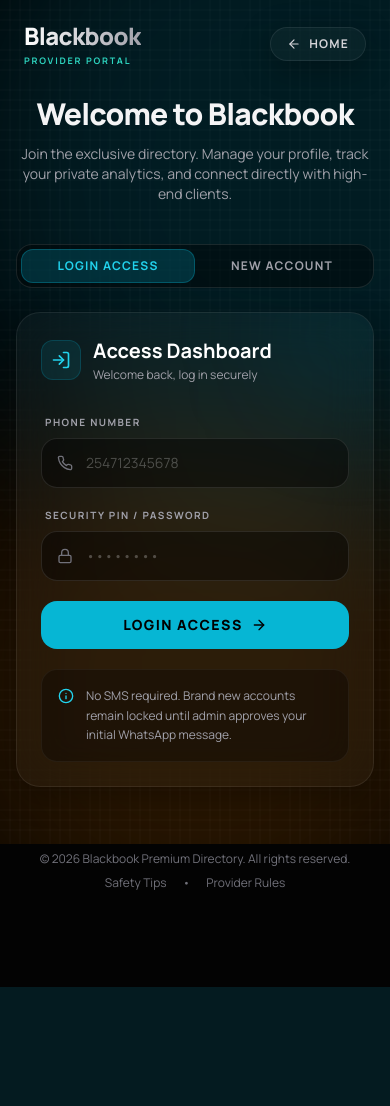
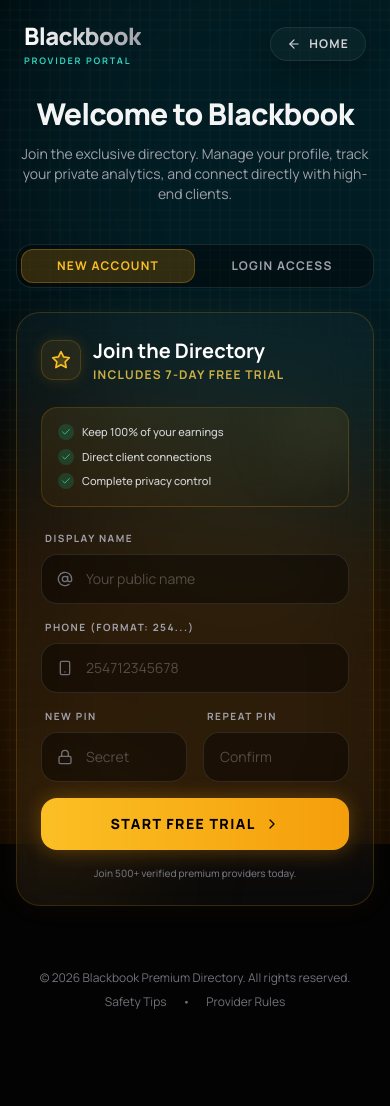
Before and after one commit to Pompompurin888k/blackbook, a Python web app: template web/templates/provider_auth.html in a window 390 px wide. Before the commit the page ends 987 px from the top, so only its background shows below. Run offline with Jinja, Linux system fonts and the light colour scheme; the template is opened without the code that fills it, so the values that code supplies are empty; some libraries are stand-ins or nearby versions.

Commit message:
feat: Add provider authentication and phone phone verification HTML templates.

```diff
--- a/web/templates/provider_auth.html
+++ b/web/templates/provider_auth.html
@@ -168,12 +168,12 @@
             <!-- Mobile Tabs -->
             <div
                 class="md:hidden flex rounded-2xl bg-black/40 border border-white/10 p-1 mb-6 animate-fade-in delay-200">
+                <button type="button" id="tabRegister" onclick="switchTab('register')"
+                    class="flex-1 py-2 text-xs font-bold uppercase tracking-widest rounded-xl border transition-all bg-amber-500/20 text-amber-400 border-amber-500/30">New
+                    Account</button>
                 <button type="button" id="tabLogin" onclick="switchTab('login')"
-                    class="flex-1 py-2 text-xs font-bold uppercase tracking-widest rounded-xl border transition-all bg-cyan-500/20 text-cyan-400 border-cyan-500/30">Login
+                    class="flex-1 py-2 text-xs font-bold uppercase tracking-widest rounded-xl border transition-all text-zinc-400 hover:text-white border-transparent">Login
                     Access</button>
-                <button type="button" id="tabRegister" onclick="switchTab('register')"
-                    class="flex-1 py-2 text-xs font-bold uppercase tracking-widest rounded-xl border transition-all text-zinc-400 hover:text-white border-transparent">New
-                    Account</button>
             </div>
 
             <!-- Two Column Split -->
@@ -181,7 +181,7 @@
 
                 <!-- Login Column -->
                 <div id="loginCol"
-                    class="md:block glass-panel rounded-3xl p-6 sm:p-8 animate-fade-in delay-200 relative overflow-hidden group">
+                    class="hidden md:block glass-panel rounded-3xl p-6 sm:p-8 animate-fade-in delay-200 relative overflow-hidden group">
                     <div
                         class="absolute -top-10 -right-10 w-32 h-32 bg-cyan-500/10 rounded-full blur-3xl group-hover:bg-cyan-500/20 transition-all duration-700">
                     </div>
@@ -242,23 +242,50 @@
 
                 <!-- Registration Column -->
                 <div id="registerCol"
-                    class="hidden md:block glass-panel rounded-3xl p-6 sm:p-8 animate-fade-in delay-200 relative overflow-hidden group">
+                    class="md:block glass-panel rounded-3xl p-6 sm:p-8 animate-fade-in delay-200 relative overflow-hidden group border border-amber-500/20 shadow-[0_0_30px_rgba(245,158,11,0.05)]">
                     <div
                         class="absolute -bottom-10 -left-10 w-40 h-40 bg-amber-500/10 rounded-full blur-3xl group-hover:bg-amber-500/20 transition-all duration-700">
                     </div>
 
-                    <div class="flex items-center gap-3 mb-8 relative">
+                    <div class="flex items-center gap-3 mb-6 relative">
                         <div
-                            class="w-10 h-10 rounded-xl bg-amber-500/10 border border-amber-500/20 flex items-center justify-center text-amber-400">
-                            <i data-feather="user-plus" class="w-5 h-5"></i>
+                            class="w-10 h-10 rounded-xl bg-amber-500/10 border border-amber-500/20 flex items-center justify-center text-amber-400 shadow-[0_0_15px_rgba(245,158,11,0.15)]">
+                            <i data-feather="star" class="w-5 h-5 fill-amber-400/20"></i>
                         </div>
                         <div>
-                            <h2 class="text-xl font-bold text-white">Create Account</h2>
-                            <p class="text-xs text-zinc-400 mt-0.5">New provider? Register here</p>
+                            <h2 class="text-xl font-bold text-white">Join the Directory</h2>
+                            <p class="text-xs text-amber-300/80 mt-0.5 font-bold uppercase tracking-widest">Includes
+                                7-Day Free Trial</p>
                         </div>
                     </div>
 
-                    <form method="post" action="/provider/register" class="space-y-5 relative">
+                    <!-- Benefits Checklist -->
+                    <div
+                        class="mb-6 rounded-2xl border border-amber-500/20 bg-gradient-to-br from-amber-500/10 to-transparent p-4 relative overflow-hidden">
+                        <div class="absolute -right-4 -top-4 w-16 h-16 bg-amber-400/20 blur-2xl rounded-full"></div>
+                        <ul class="text-[11px] font-medium text-zinc-300 space-y-2 relative z-10">
+                            <li class="flex items-center gap-2">
+                                <span
+                                    class="w-4 h-4 rounded-full bg-emerald-500/20 flex items-center justify-center flex-shrink-0"><i
+                                        data-feather="check" class="w-2.5 h-2.5 text-emerald-400"></i></span>
+                                Keep 100% of your earnings
+                            </li>
+                            <li class="flex items-center gap-2">
+                                <span
+                                    class="w-4 h-4 rounded-full bg-emerald-500/20 flex items-center justify-center flex-shrink-0"><i
+                                        data-feather="check" class="w-2.5 h-2.5 text-emerald-400"></i></span>
+                                Direct client connections
+                            </li>
+                            <li class="flex items-center gap-2">
+                                <span
+                                    class="w-4 h-4 rounded-full bg-emerald-500/20 flex items-center justify-center flex-shrink-0"><i
+                                        data-feather="check" class="w-2.5 h-2.5 text-emerald-400"></i></span>
+                                Complete privacy control
+                            </li>
+                        </ul>
+                    </div>
+
+                    <form method="post" action="/provider/register" class="space-y-4 relative">
 
                         <div>
                             <label
@@ -312,11 +339,17 @@
                         </div>
 
                         <button
-                            class="w-full relative group overflow-hidden rounded-2xl bg-amber-400 py-3.5 text-black font-extrabold uppercase tracking-widest text-sm mt-3 transition-all hover:bg-amber-300 focus:ring-4 focus:ring-amber-500/30">
+                            class="w-full relative group overflow-hidden rounded-2xl bg-gradient-to-r from-amber-400 to-amber-500 py-4 text-black font-extrabold uppercase tracking-widest text-sm mt-4 transition-all hover:scale-[1.02] shadow-[0_0_20px_rgba(245,158,11,0.3)] hover:shadow-[0_0_30px_rgba(245,158,11,0.5)]">
+                            <div
+                                class="absolute inset-0 bg-white/20 translate-y-[-100%] group-hover:translate-y-[100%] transition-transform duration-500">
+                            </div>
                             <span class="relative z-10 flex items-center justify-center gap-2">
-                                Register Now <i data-feather="chevron-right" class="w-4 h-4"></i>
+                                Start Free Trial <i data-feather="chevron-right" class="w-4 h-4"></i>
                             </span>
                         </button>
+
+                        <p class="text-center text-[10px] text-zinc-500 mt-3 font-medium">Join 500+ verified premium
+                            providers today.</p>
 
                     </form>
                 </div>
```
Also changed, not shown: web/templates/provider_verify_phone.html (+35 -24 lines).
